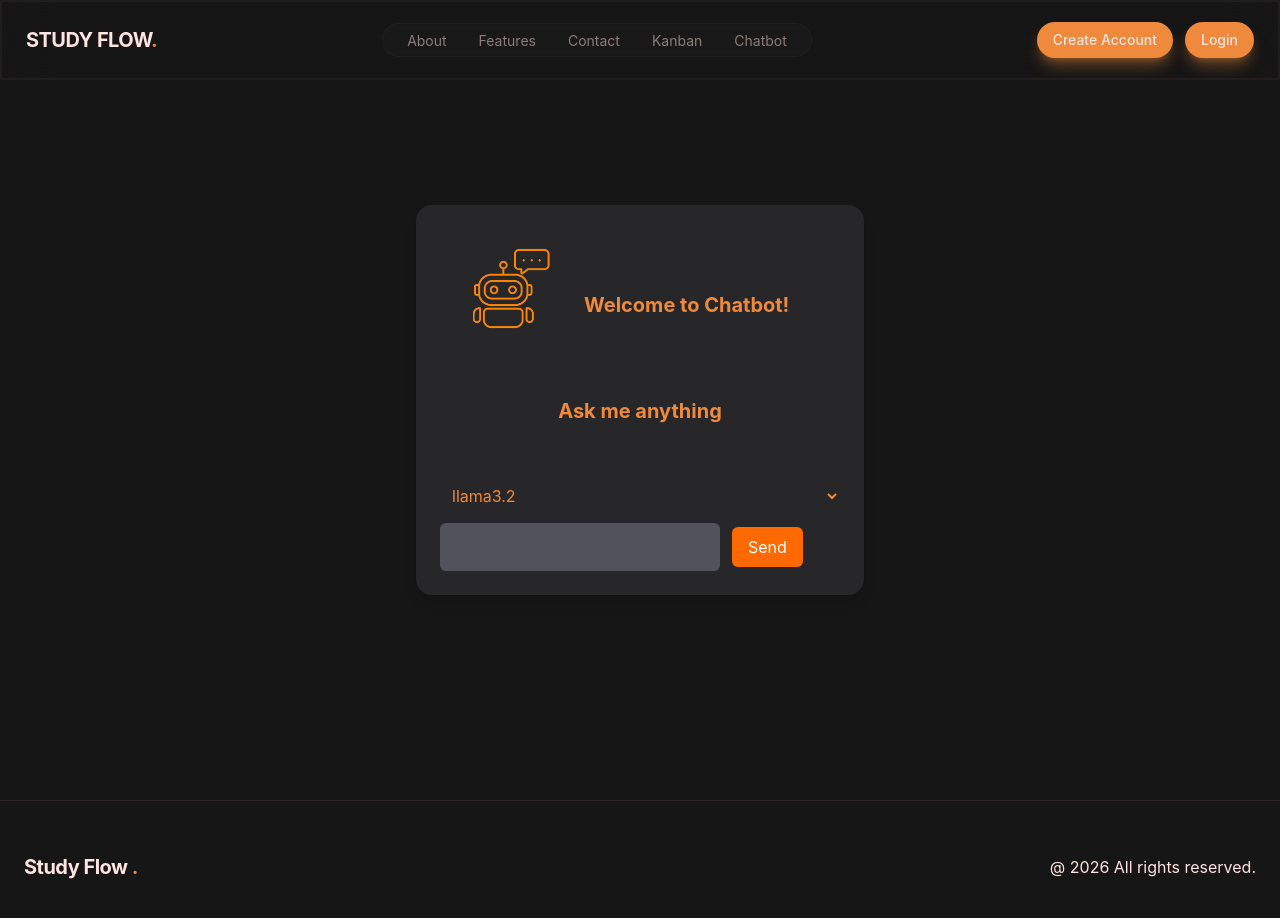
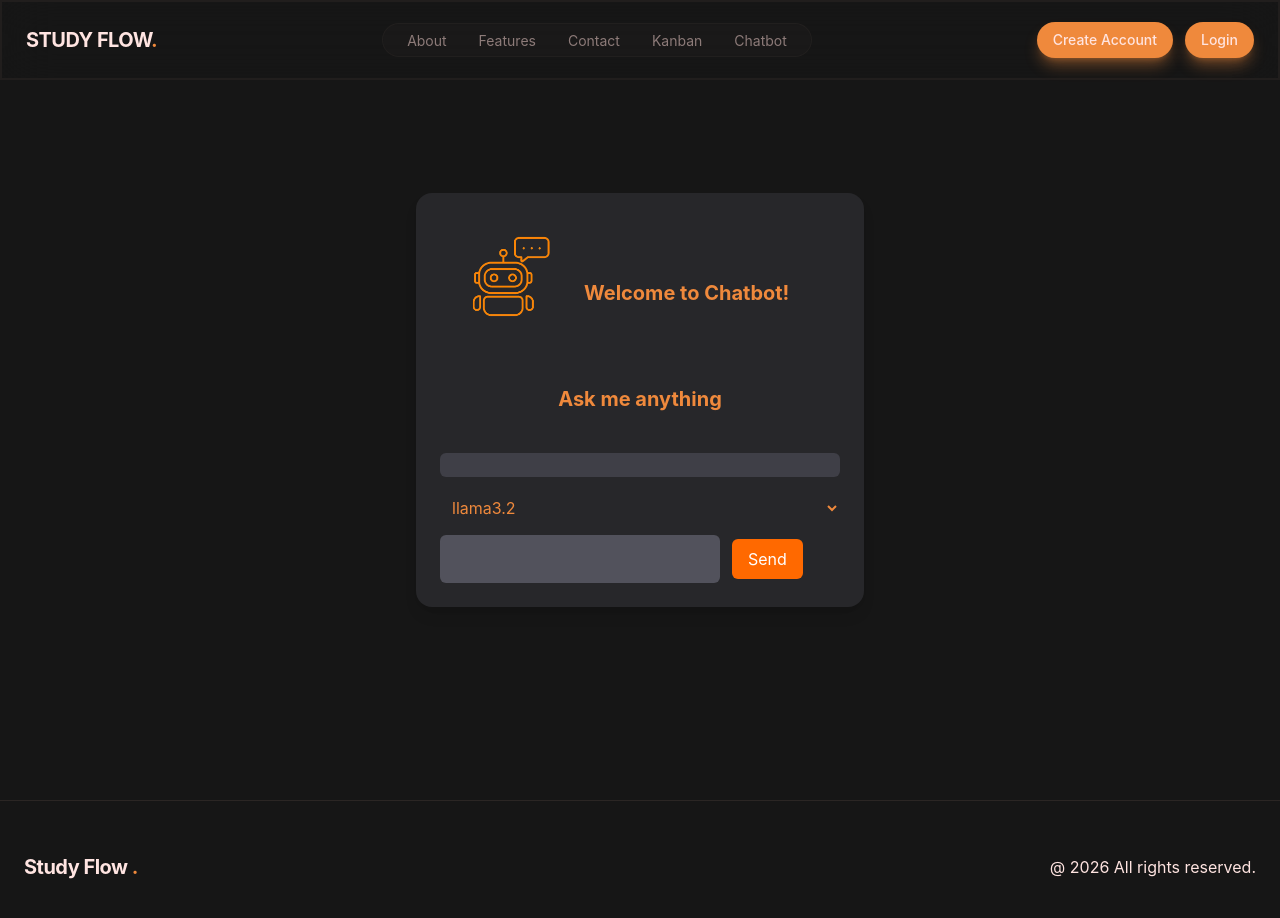
Before and after one commit to MichaelF221/Group-A-Team-Project, a React (Vite) app: page /chatbot in a window 1280 px wide. Shown: the top 918 px of the page. Built offline with nearby package versions, Linux system fonts and the light colour scheme.

Commit message:
Updated Chatbot

```diff
--- a/src/Chatbot.jsx
+++ b/src/Chatbot.jsx
@@ -14,8 +14,8 @@ import { useState } from "react";
 function Chatbot() {
     const models = [
         "llama3.2",
-        // "gemini-3-flash-preview:cloud",
-        // "deepseek-v3.1:671b-cloud",
+        "gemini-3-flash-preview:cloud",
+        "deepseek-v3.1:671b-cloud",
     ];
 
     // Tracks which AI model the user has selected
@@ -47,12 +47,16 @@ function Chatbot() {
       <div className="bg-zinc-800 text-primary rounded-2xl shadow-lg p-6 w-full max-w-md">
 
       <div className="flex items-center gap-4 mb-4">
-        <img src="/images/chatbot_BG.png" alt="chatbot" className="w-32 h- mb-6"/>
+      <img src="/images/chatbot_BG.png" alt="chatbot" className="w-32 h-32 mb-6"/>
         <h2 className="text-xl font-bold mb-0 text-center">Welcome to Chatbot!</h2>
       </div>
       <h2 className="text-xl font-bold mb-10 text-center">Ask me anything</h2>
 
-      <div className="flex flex-col gap-3 mt-3">{response}</div>
+      <div className="flex flex-col gap-3 mt-3">
+  <p className="bg-zinc-700 p-3 rounded-md">{response}</p>
+</div>
+
+
     <select className="w-full p-2 rounded-md mt-3" value={model} onChange={(e) => {setModel(e.target.value)}}>
         {models.map((m) => (
           <option key={m} value={m}>
```
